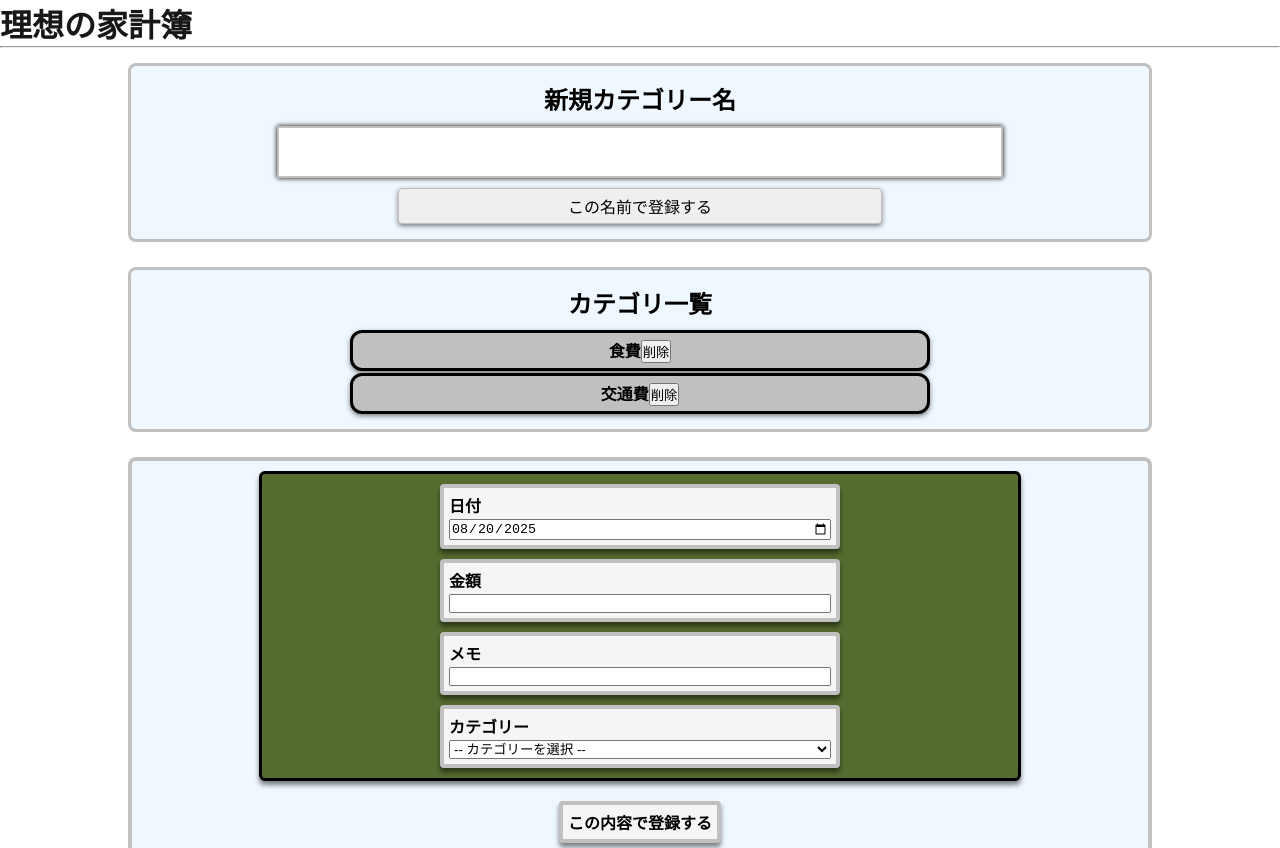
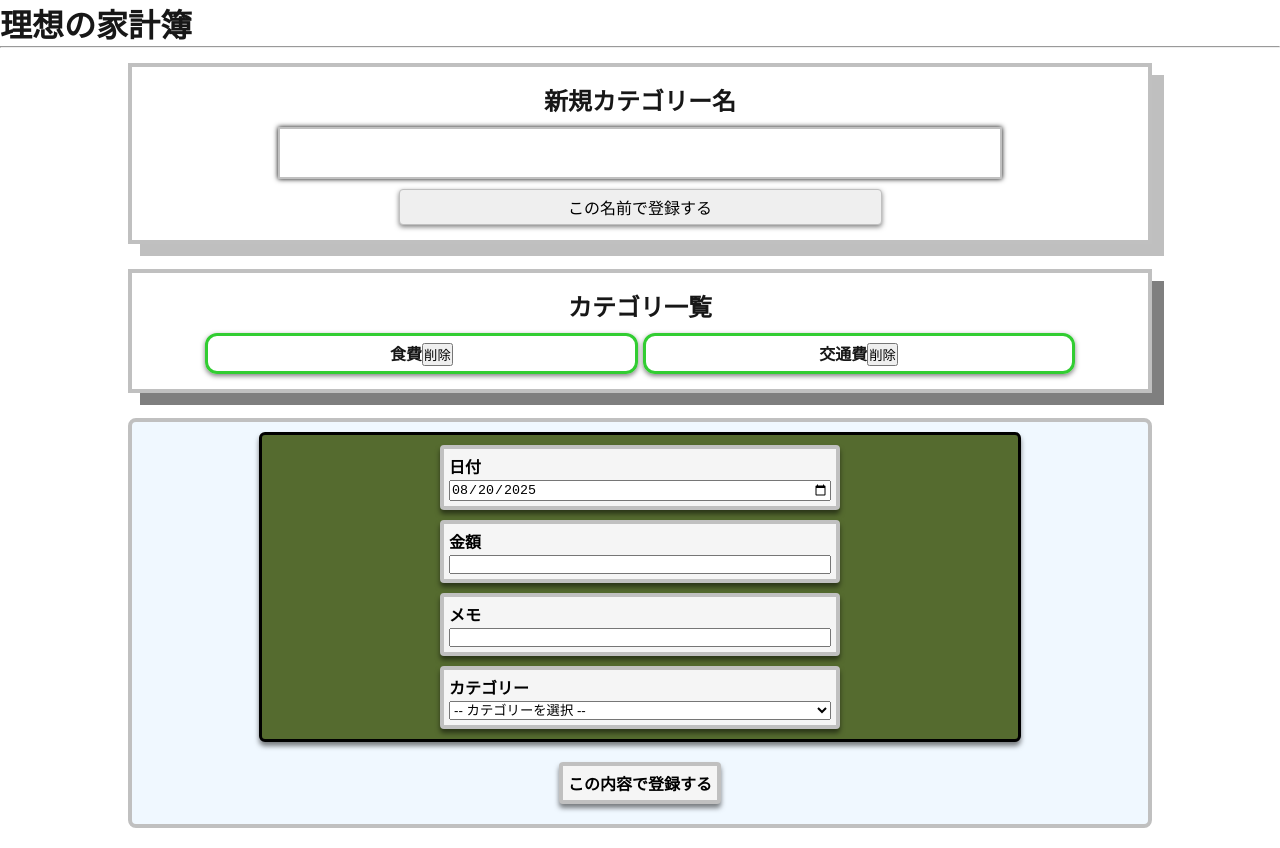
Before and after one commit to Target923/simple-household-account-book, a Next.js app: page / in a window 1280 px wide. Shown: the top 848 px of the page. Built offline with nearby package versions, Linux system fonts and the light colour scheme.

Commit message:
fixed css categoryForm

```diff
--- a/app/components/CategoryForm.module.css
+++ b/app/components/CategoryForm.module.css
@@ -15,15 +15,13 @@
     width: 100%;
     gap: 10px;
 
-    background-color: aliceblue;
     padding: 15px 25px;
-    border-radius: 8px;
-    border: 3px solid silver;
-    box-shadow: 0 4px 5px rgba(255, 255, 255, 0.5);
+    border: 4px solid silver;
+    box-shadow: 12px 12px 0 rgba(0, 0, 0, 0.25);
 }
 
 .inputSection label {
-    color: black;
+    /* color: black; */
     font-weight: bold;
     font-size: 1.5rem;
     text-align: center;
@@ -32,6 +30,7 @@
 .inputSection input[type="text"] {
     width: 75%;
     font-size: 1.5rem;
+    text-align: center;
     padding: 10px;
     margin-left: auto;
     margin-right: auto;
@@ -59,35 +58,31 @@
     margin-bottom: 15px;
     font-size: 1rem;
     text-align: center;
-    color: black;
     padding: 25px;
     gap: 10px;
 
-    background-color: aliceblue;
     padding: 15px 25px;
-    border-radius: 8px;
-    border: 3px solid silver;
-    box-shadow: 0 4px 5px rgba(255, 255, 255, 0.5);
+    border: 4px solid silver;
+    box-shadow: 12px 12px 0 rgba(0, 0, 0, 0.5);
 }
 
 .categoriesName {
-    color: black;
     font-weight: bold;
     list-style-type: none;
 
-    width: 100%;
+    width: 90%;
     display: flex;
-    flex-direction: column;
+    flex-direction: row;
     margin-left: auto;
     margin-right: auto;
-    padding: 0 20%;
-    gap: 2px
+    gap: 5px
 }
 
 .categoryName {
-    background-color: silver;
     padding: 5px 25px;
     border-radius: 12px;
-    border: 3px solid black;
+    border: 3px solid limegreen;
     box-shadow: 0 2px 5px rgba(0, 0, 0, 0.5);
+
+    flex: 1;
 }
```
